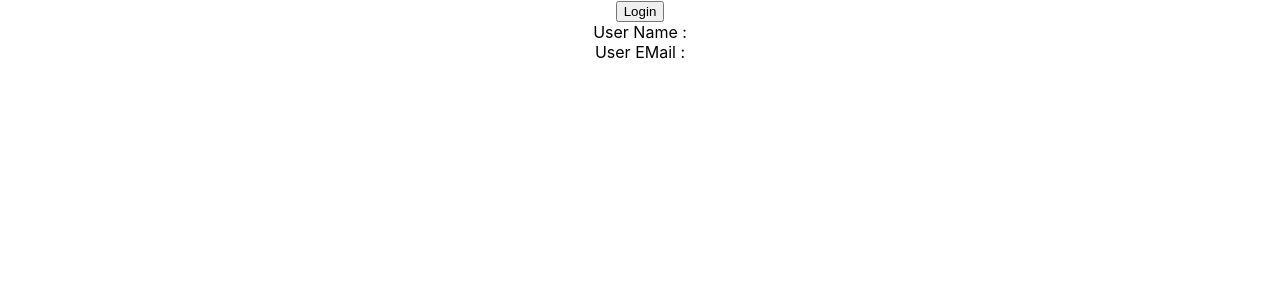
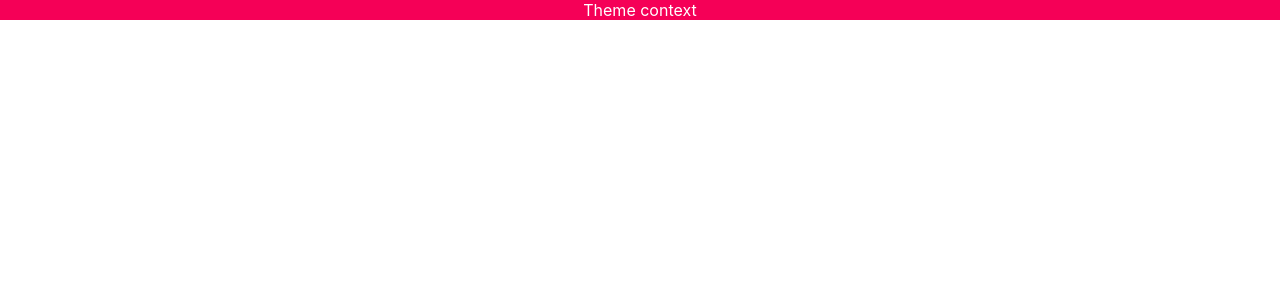
Before and after one commit to AnwarHossainSR/react-typescript-learn, a React (Create React App) app: page / in a window 1280 px wide. Shown: the top 300 px of the page. Built offline with nearby package versions, Linux system fonts and the light colour scheme.

Commit message:
Theme context  (context api) in typescript

```diff
--- a/src/App.tsx
+++ b/src/App.tsx
@@ -1,14 +1,13 @@
 import "./App.css";
-import { User } from "./components/states/User";
-//import { LoggedIn } from "./components/states/LoggedIn";
+import { ThemeContextProvider } from "./components/context/ThemeContext";
+import { Box } from "./components/context/Box";
 
 function App() {
-  return (
-    <div className="App">
-      {/* <LoggedIn /> */}
-      <User />
-    </div>
-  );
+  return <div className="App">
+    <ThemeContextProvider>
+      <Box />
+    </ThemeContextProvider>
+  </div>;
 }
 
 export default App;
--- /dev/null
+++ b/src/components/context/Box.tsx
@@ -0,0 +1,16 @@
+import { useContext } from "react";
+import { ThemeContext } from "./ThemeContext";
+
+export const Box = () => {
+  const theme = useContext(ThemeContext);
+  return (
+    <div
+      style={{
+        backgroundColor: theme.secondary.main,
+        color: theme.primary.text,
+      }}
+    >
+      Theme context
+    </div>
+  );
+};
--- /dev/null
+++ b/src/components/context/Theme.ts
@@ -0,0 +1,10 @@
+export const theme = {
+    primary: {
+      main: '#3f51b5',
+      text: '#fff'
+    },
+    secondary: {
+      main: '#f50057',
+      text: '#fff'
+    }
+  }
--- /dev/null
+++ b/src/components/context/ThemeContext.tsx
@@ -0,0 +1,15 @@
+import React, { createContext } from "react";
+import { theme } from "./Theme";
+
+type ThemeContextProviderProps = {
+  children: React.ReactNode;
+};
+export const ThemeContext = createContext(theme);
+
+export const ThemeContextProvider = ({
+  children,
+}: ThemeContextProviderProps) => {
+  return (
+    <ThemeContext.Provider value={theme}>{children}</ThemeContext.Provider>
+  );
+};
```
Also changed, not shown: src/components/states/Counter.tsx (+11 -2 lines).
